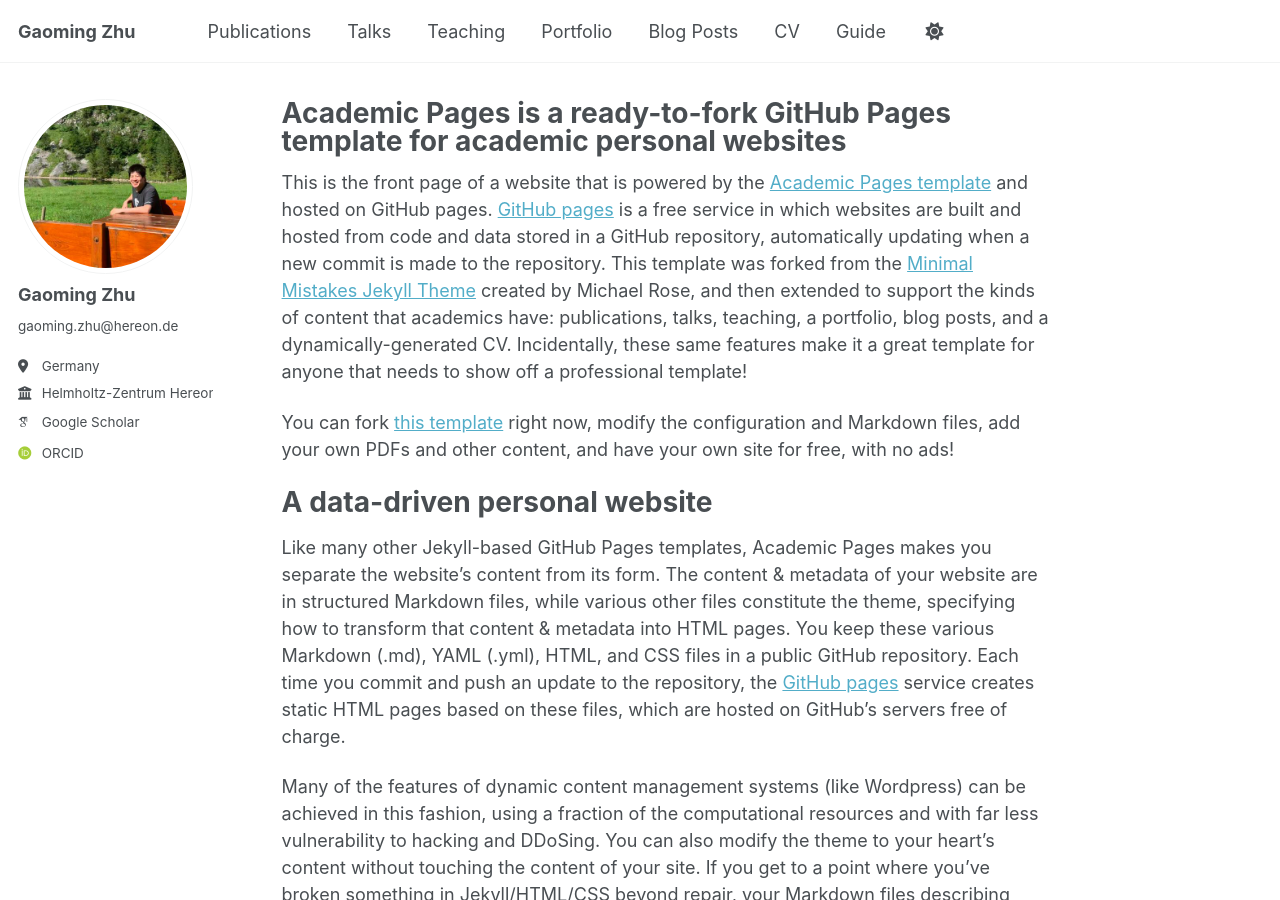
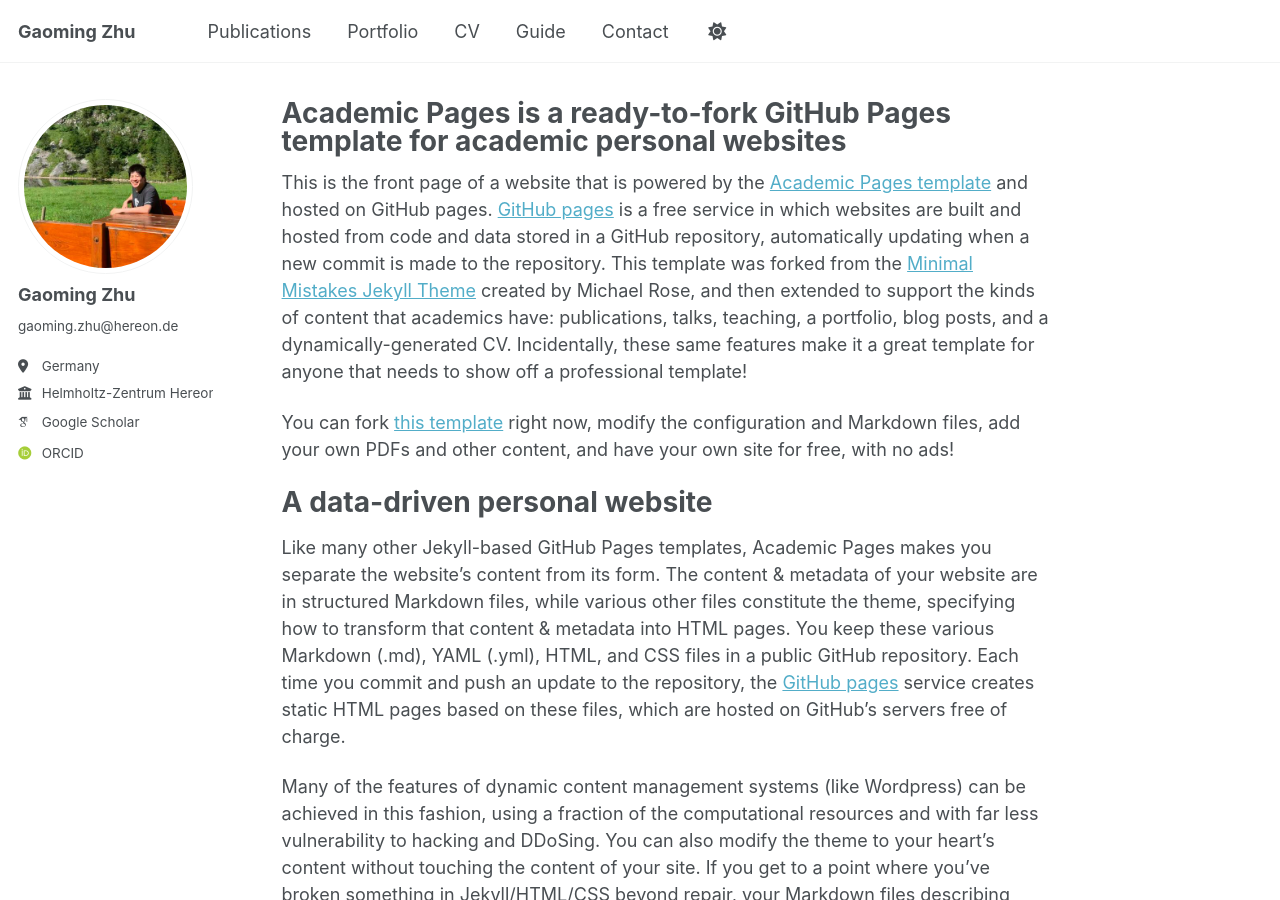
Before and after one commit to zgm900613/zgm900613.github.io, a Jekyll site: the page built from _pages/about.md, in a window 1280 px wide and 900 px high. Built offline with Jekyll 4.4.1, drawn with Linux system fonts in a browser that asks for light colours; some web fonts are replaced; a script that is not in the unit is left out; part of the change alters nothing that is shown.

Commit message:
Update navigation.yml

```diff
--- a/_data/navigation.yml
+++ b/_data/navigation.yml
@@ -11,17 +11,17 @@ main:
   - title: "Publications"
     url: /publications/
 
-  - title: "Talks"
-    url: /talks/
+  #- title: "Talks"
+  #  url: /talks/
 
-  - title: "Teaching"
-    url: /teaching/
+  #- title: "Teaching"
+  #  url: /teaching/
 
   - title: "Portfolio"
     url: /portfolio/
 
-  - title: "Blog Posts"
-    url: /year-archive/
+  #- title: "Blog Posts"
+  #  url: /year-archive/
 
   - title: "CV"
     url: /cv/
@@ -31,3 +31,6 @@ main:
 
   - title: "Guide"
     url: /markdown/
+
+  - title: "Contact"
+    url: /contact/
```
